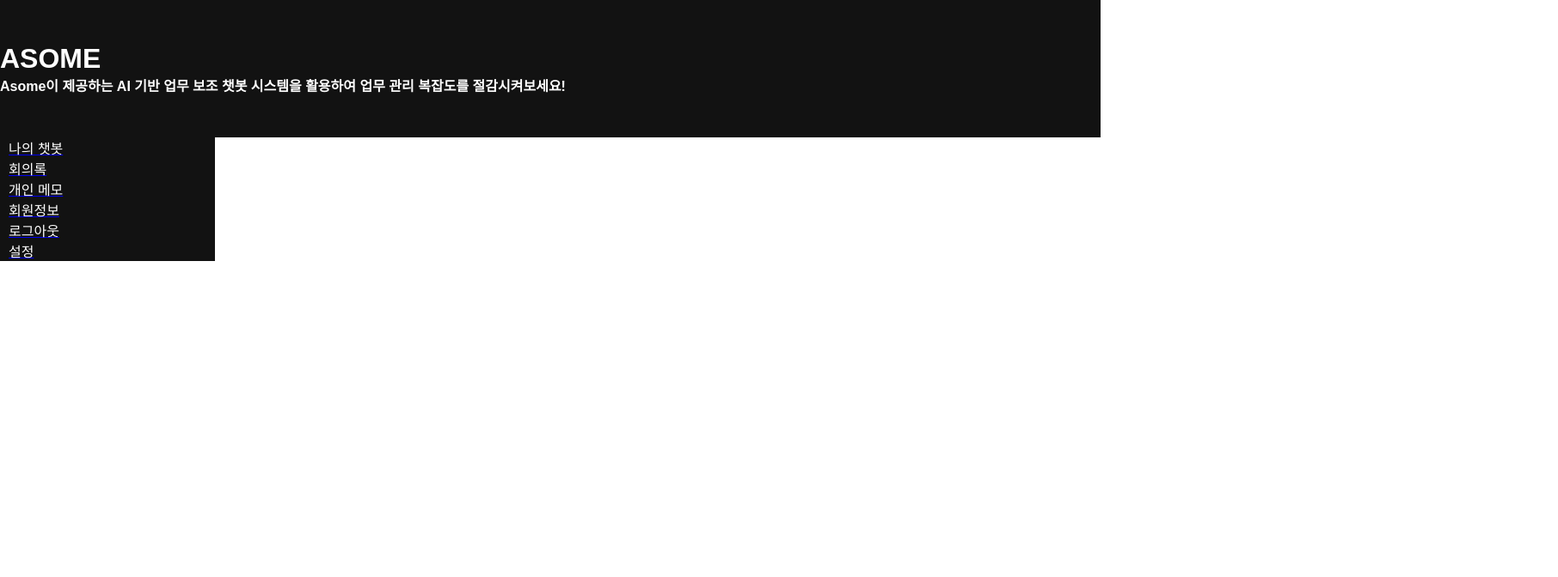
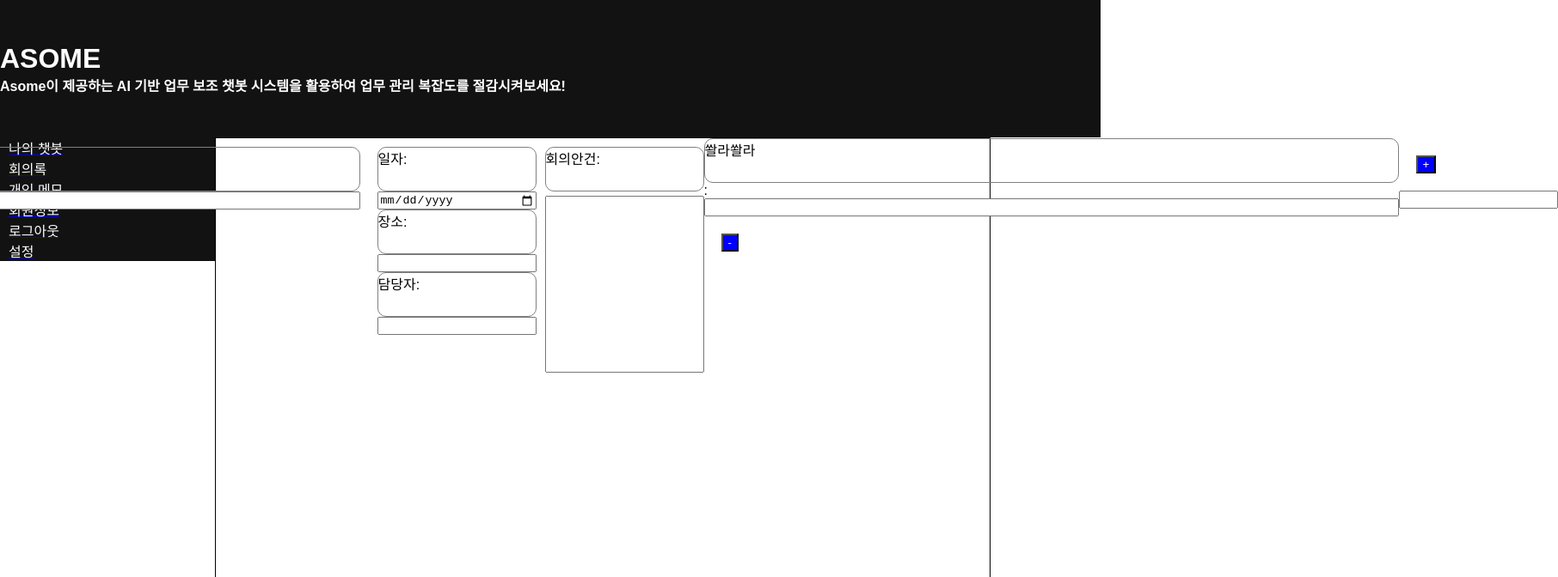
Before and after one commit to Choyoonyoung/asome_client, a React (Create React App) app: page /meeting in a window 1280 px wide. Shown: the top 672 px of the page at 86% size, 1812 px wide, since content can reach past the window. Built offline with nearby package versions, Linux system fonts and the light colour scheme.

Commit message:
update meeting form view

```diff
--- a/src/components/App.js
+++ b/src/components/App.js
@@ -5,6 +5,7 @@
 import Footer from './Footer';
 import Navbar from './Navbar';
 import styled from './AppStyle';
+import Form from './Form';
 
 import Home from './Home';
 
@@ -17,7 +18,7 @@
 				<styled.Container>
 					<Navbar />
 					<Route exact path="/" component={Home}/>
-
+					<Route path="/meeting" component={Form}/>
 				</styled.Container>
 				<Footer />
 			</div>
--- /dev/null
+++ b/src/components/Form/FormKey.js
@@ -0,0 +1,13 @@
+import React from 'react';
+
+export default class FormKey extends React.Component{
+    render(){
+
+        return(
+
+        <div>
+            {this.props.form.key}
+           </div>
+        );
+    }
+}
--- /dev/null
+++ b/src/components/Form/FormStyle.js
@@ -0,0 +1,53 @@
+import styled from 'styled-components';
+
+const Container = styled.div`
+	display: flex;
+	justify-content: center;
+	width: 900px;
+	border: 1px solid;
+
+`;
+const FormBox = styled.form`
+
+	display: flex;
+	flex-direction: column;
+	padding: 10px;
+
+`;
+const Badge = styled.div`
+	border-round: 30px;
+	background-color: blue;
+	width: 100px;
+	height: 50px;
+
+`;
+const BadgeText = styled.h4`
+	color:white;
+`;
+const FormLabel = styled.div`
+	background-color: light-gray;
+	border-radius: 10px
+	border: 0.5px solid gray;
+	weight: 100px;
+	height: 50px;
+`;
+const TitleForm = styled.input`
+	width: 690px;
+`;
+const Button = styled.button`
+	margin: 20px;
+	background-color: blue;
+	color: white;
+`;
+const Mt = styled.div`
+	margin-top: 10px;
+`;
+const PlusForm = styled.input`
+	width: 800px;
+	height: 200p;
+`;
+const FormGroup = styled.div`
+	display: flex;
+	flex-direction: column;
+`;
+export default { Container, FormBox, Badge, BadgeText, FormLabel, TitleForm, Button, Mt, PlusForm, FormGroup};
--- a/src/components/Form/index.js
+++ b/src/components/Form/index.js
@@ -0,0 +1,118 @@
+import React, { Component, Fragment } from 'react';
+import PropTypes from 'prop-types';
+
+import FormKey from './FormKey';
+
+import styled from './FormStyle';
+
+export default class CreateForm extends React.Component{
+    constructor(props){
+        super(props);
+
+		this.state = {
+			selectedKey: -1,
+            keyword: '',
+			name: '',
+			form: [{ name:''}],
+			keyform: ''
+		};
+		this.handleAddForm = this.handleAddForm.bind(this);
+		this.handleRemoveForm = this.handleRemoveForm.bind(this);
+		this.handleChange = this.handleChange.bind(this);
+
+
+
+    }
+	handleChange(e) {
+        	let nextState ={};//비어있는 객체 만들기
+            nextState[e.target.name] = e.target.value;
+            this.setState(nextState)
+    }
+	handleAddForm = () => {
+		this.setState ({
+			form: this.state.form.concat([{name:''}])
+		});
+	}
+	handleRemoveForm = (idx) =>() =>{
+		this.setState({
+			form: this.state.form.filter((s,sidx)=>idx !==sidx)
+		});
+	}
+
+
+    render(){
+
+
+      	return(
+
+		  <styled.Container>
+			  <styled.FormBox>
+				  <h2>회의록 작성 일지</h2>
+				  <styled.Badge><styled.BadgeText>New</styled.BadgeText></styled.Badge>
+			  </styled.FormBox>
+
+					<styled.FormBox>
+						<styled.FormLabel>
+							<p >회의록 제목: </p>
+						</styled.FormLabel>
+						<styled.TitleForm/>
+					</styled.FormBox>
+					<styled.FormBox>
+						<styled.FormGroup className="mb-2 mr-sm-2 mb-sm-0">
+							<styled.FormLabel>
+								<p>일자: </p>
+							</styled.FormLabel>
+							<input type="date" />
+						</styled.FormGroup>
+						<styled.FormGroup className="mb-2 mr-sm-2 mb-sm-0">
+							<styled.FormLabel>
+								<p>장소: </p>
+							</styled.FormLabel>
+							<input />
+						</styled.FormGroup>
+							<styled.FormLabel>
+								<p>담당자: </p>
+							</styled.FormLabel>
+							<input />
+						</styled.FormBox>
+						<styled.FormGroup>
+							<styled.Mt>
+								<styled.FormLabel>
+									<p >회의안건:
+									</p>
+								</styled.FormLabel>
+								<input style={{height: '200px', marginTop: '5px'}} type="textarea" />
+							</styled.Mt>
+						</styled.FormGroup>
+
+						{this.state.form.map((form, idx) => (
+
+						  <div className="form">
+		  					<styled.FormLabel>
+								<p className="mb-3 mr-sm-3 mb-sm-0">쏼라쏼라</p>
+		  					</styled.FormLabel>
+							<p className="mb-3 mr-sm-3 mb-sm-0"> : </p>
+							<styled.PlusForm
+							  type="textarea"/>
+							<styled.Button type="button" onClick={this.handleRemoveForm(idx)} className="small">-</styled.Button>
+						  </div>
+						))}
+					<div>
+						<styled.Button type="button" onClick={this.handleAddForm} className="small">+</styled.Button>
+						<input value={this.state.keyform}
+								onChange={this.handleChange}/>
+					</div>
+
+        	</styled.Container>
+
+      )
+    }
+}
+
+CreateForm.propTypes = {
+
+};
+CreateForm.defaultProps = {
+
+
+};
```
